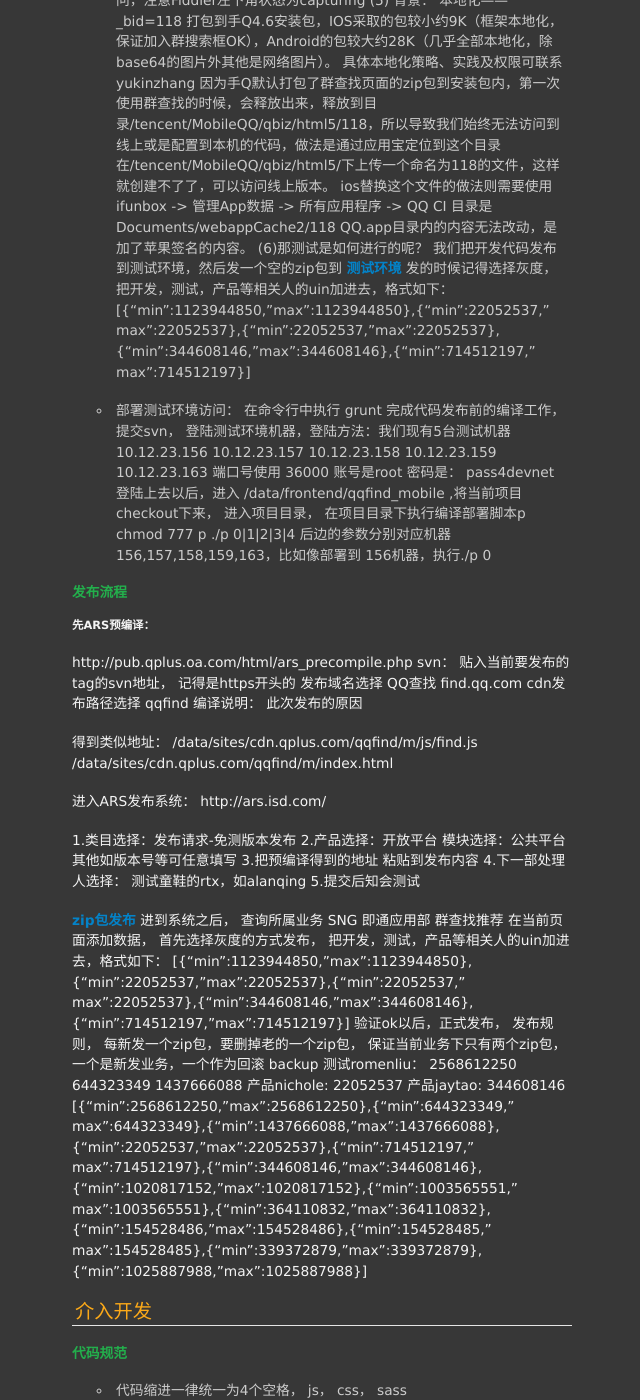
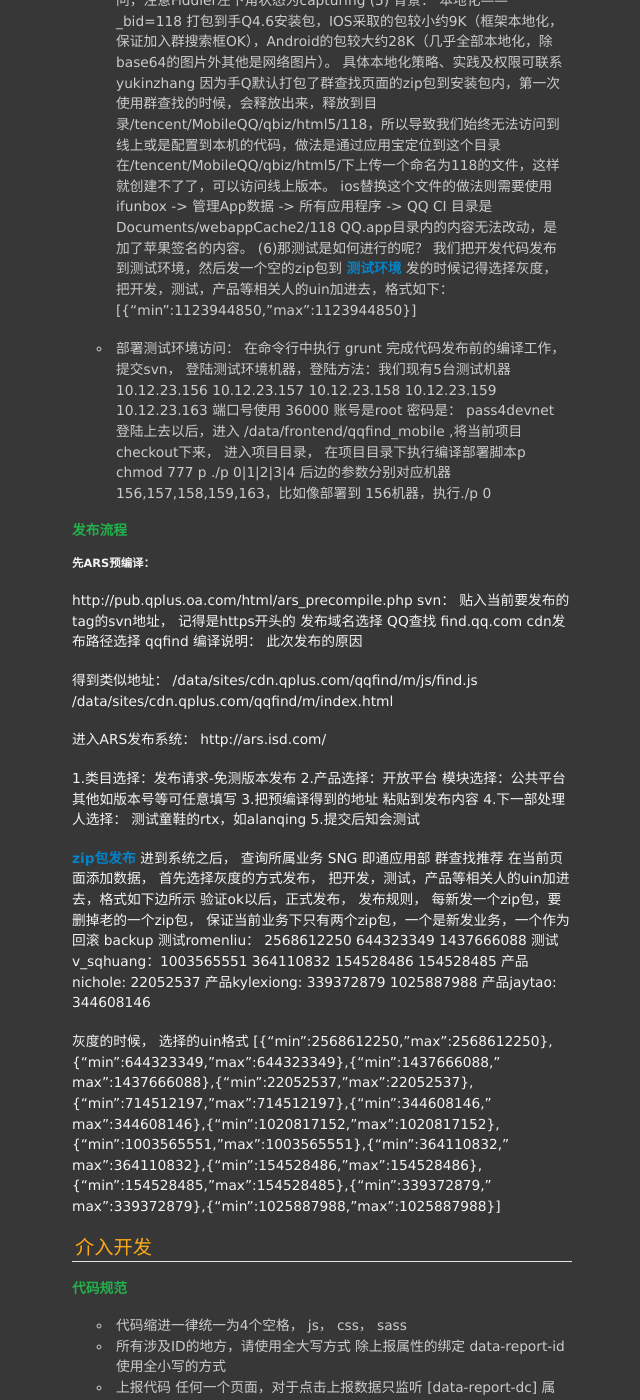
Before and after one commit to materliu/materliu.github.io, a Jekyll site: the page built from all/tencent/_posts/2014-03-19-手Q群查找README.md, in a window 1280 px wide and 1400 px high, scrolled down 3415 px. Shown: the whole window, without its empty margins (233-873 px from the left). Built offline with Jekyll 4.4.1, drawn with Linux system fonts in a browser that asks for light colours; Markdown is read by kramdown in place of the engine named in the settings.

Commit message:
添加一些测试用QQ号码！

```diff
--- a/all/tencent/_posts/2014-03-19-手Q群查找README.md
+++ b/all/tencent/_posts/2014-03-19-手Q群查找README.md
@@ -119,7 +119,7 @@
         因为手Q默认打包了群查找页面的zip包到安装包内，第一次使用群查找的时候，会释放出来，释放到目录/tencent/MobileQQ/qbiz/html5/118，所以导致我们始终无法访问到线上或是配置到本机的代码，做法是通过应用宝定位到这个目录 在/tencent/MobileQQ/qbiz/html5/下上传一个命名为118的文件，这样就创建不了了，可以访问线上版本。
         ios替换这个文件的做法则需要使用 ifunbox -> 管理App数据 -> 所有应用程序 -> QQ CI
         目录是Documents/webappCache2/118 QQ.app目录内的内容无法改动，是加了苹果签名的内容。
-    (6)那测试是如何进行的呢？ 我们把开发代码发布到测试环境，然后发一个空的zip包到 [测试环境](http://admin.connect.oa.com/index.html)  发的时候记得选择灰度，把开发，测试，产品等相关人的uin加进去，格式如下： [{"min":1123944850,"max":1123944850},{"min":22052537,"max":22052537},{"min":22052537,"max":22052537},{"min":344608146,"max":344608146},{"min":714512197,"max":714512197}]
+    (6)那测试是如何进行的呢？ 我们把开发代码发布到测试环境，然后发一个空的zip包到 [测试环境](http://admin.connect.oa.com/index.html)  发的时候记得选择灰度，把开发，测试，产品等相关人的uin加进去，格式如下： [{"min":1123944850,"max":1123944850}]
 
 * 部署测试环境访问： 在命令行中执行 grunt 完成代码发布前的编译工作，提交svn， 登陆测试环境机器，登陆方法：我们现有5台测试机器
     10.12.23.156
@@ -157,11 +157,15 @@
 
 [zip包发布](http://admin.connect.oa.com/index.html)
 进到系统之后， 查询所属业务 SNG 即通应用部 群查找推荐
-在当前页面添加数据， 首先选择灰度的方式发布， 把开发，测试，产品等相关人的uin加进去，格式如下： [{"min":1123944850,"max":1123944850},{"min":22052537,"max":22052537},{"min":22052537,"max":22052537},{"min":344608146,"max":344608146},{"min":714512197,"max":714512197}]
+在当前页面添加数据， 首先选择灰度的方式发布， 把开发，测试，产品等相关人的uin加进去，格式如下边所示
 验证ok以后，正式发布， 发布规则， 每新发一个zip包，要删掉老的一个zip包， 保证当前业务下只有两个zip包，一个是新发业务，一个作为回滚 backup
 测试romenliu： 2568612250  644323349  1437666088
+测试v_sqhuang：1003565551 364110832  154528486 154528485
 产品nichole: 22052537
+产品kylexiong: 339372879   1025887988
 产品jaytao: 344608146
+
+灰度的时候， 选择的uin格式
 [{"min":2568612250,"max":2568612250},{"min":644323349,"max":644323349},{"min":1437666088,"max":1437666088},{"min":22052537,"max":22052537},{"min":714512197,"max":714512197},{"min":344608146,"max":344608146},{"min":1020817152,"max":1020817152},{"min":1003565551,"max":1003565551},{"min":364110832,"max":364110832},{"min":154528486,"max":154528486},{"min":154528485,"max":154528485},{"min":339372879,"max":339372879},{"min":1025887988,"max":1025887988}]
 
 
```
